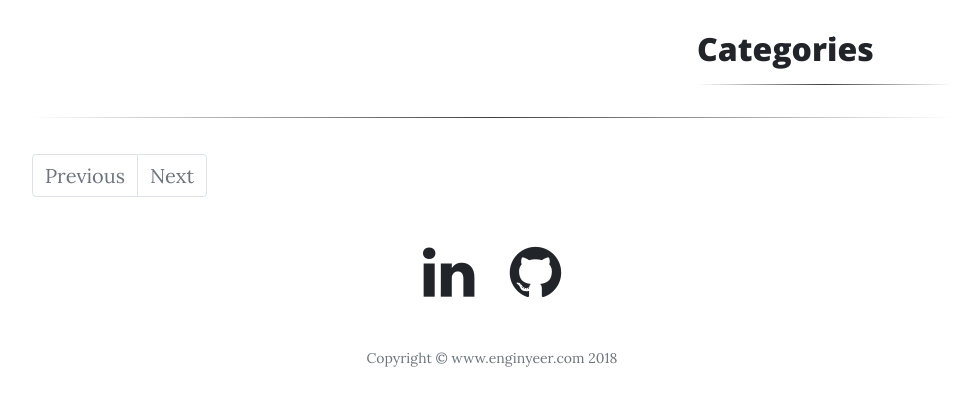
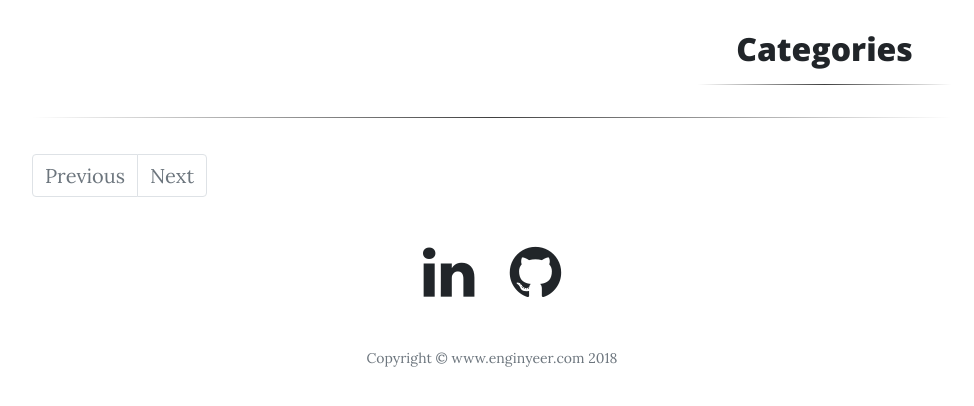
Before and after one commit to JaumeNB/Blog_app, a Flask app: template app/templates/index.html in a window 1280 px wide. Shown: the top 406 px of the page, without its empty margins (148-1122 px from the left). Run offline with Flask 2, Linux system fonts and the light colour scheme; the template is opened without the code that fills it, so the values that code supplies are empty; some libraries are stand-ins or nearby versions.

Commit message:
frontend adjust

```diff
--- a/app/static/css/index.css
+++ b/app/static/css/index.css
@@ -18,12 +18,14 @@
   margin-top: 0px;
 }
 
-h2{
+#categories_h2{
   margin-top: 30px;
+  text-align: center;
 }
 
 #tag_ul{
   margin-bottom: 0px;
+  margin-left: 40px;
 }
 
 .pagination{
--- a/app/templates/index.html
+++ b/app/templates/index.html
@@ -57,7 +57,7 @@
             </span>
           </div>
           -->
-          <h2>Categories</h2>
+          <h2 id="categories_h2">Categories</h2>
           <hr>
           {% for tag in tags %}
           <ul class="list-inline" id="tag_ul">
```
